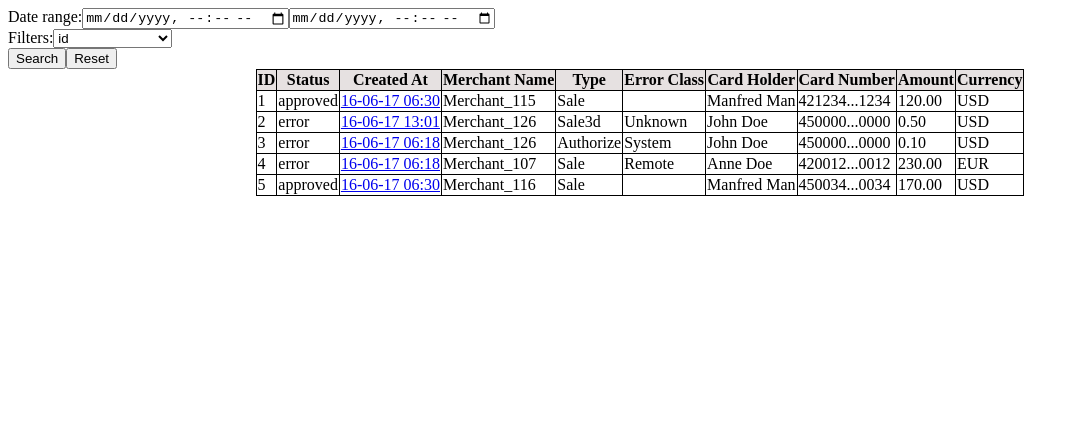
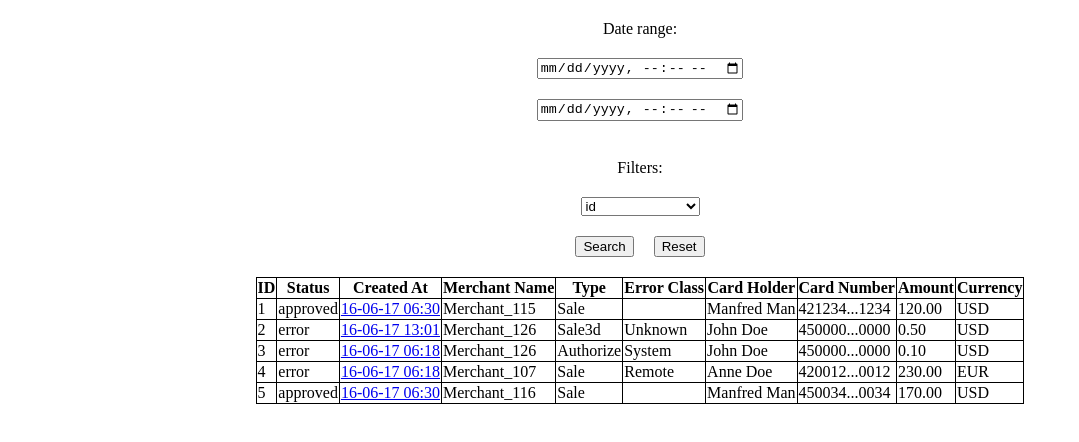
Before and after one commit to retr0future/emp, a React app: page / in a window 1280 px wide. Shown: the top 442 px of the page, without its empty margins (0-1079 px from the left). Built offline with nearby package versions, Linux system fonts and the light colour scheme.

Commit message:
css and logic improvements

```diff
--- /dev/null
+++ b/src/components/SearchArea.css
@@ -0,0 +1,10 @@
+.SearchBar {
+  display: flex;
+  justify-content: center;
+  margin: 10px;
+  flex-direction: column;
+  align-items: center;
+}
+label, input, select, button{
+margin: 10px;
+}
--- a/src/components/SearchArea.js
+++ b/src/components/SearchArea.js
@@ -1,30 +1,44 @@
 import React, { useState } from "react";
+import "./SearchArea.css";
 
-const SearchArea = ({
-  columns,
-  transactions,
-  setTransactionsData,
-  resetData,
-}) => {
+const SearchArea = ({ transactions, setTransactionsData, resetData }) => {
   const [filters, setFilters] = useState([]);
   const [selectedColumn, setSelectedColumn] = useState();
   const [matchBy, setMatchBy] = useState("equal");
   const [value, setValue] = useState("");
   const [results, setSearchResults] = useState([]);
+  const [columns, setColumns] = useState([
+    "id",
+    "status",
+    "created_at",
+    "merchant_name",
+    "type",
+    "error_class",
+    "card_holder",
+    "card_number",
+    "amount",
+  ]);
 
   const handleAddFilter = () => {
     if (!selectedColumn) return;
     if (filters.some((filter) => filter.column === selectedColumn)) return;
     setFilters([...filters, { column: selectedColumn, matchBy, value }]);
-    setSelectedColumn(null);
+    setSelectedColumn("");
     setMatchBy("equal");
     setValue("");
+  };
+  const handleSelectColumn = (e) => {
+    const selected = e.target.value;
+    setSelectedColumn(selected);
+    const newColumns = columns.filter((column) => column !== selected);
+    setColumns(newColumns);
   };
 
   const handleRemoveFilter = (index) => {
     const newFilters = [...filters];
     newFilters.splice(index, 1);
     setFilters(newFilters);
+    setColumns([...columns, filters[index].column]);
   };
   const handleReset = () => {
     resetData();
@@ -64,9 +78,9 @@ const SearchArea = ({
     setSearchResults(filteredTransactions);
     setTransactionsData(filteredTransactions);
   };
-  console.log(results);
+
   return (
-    <div>
+    <div className="SearchBar">
       <label htmlFor="date-range">Date range:</label>
       <input
         type="datetime-local"
@@ -80,7 +94,7 @@ const SearchArea = ({
         id="filters"
         name="filters"
         value={selectedColumn}
-        onChange={(e) => setSelectedColumn(e.target.value)}
+        onChange={handleSelectColumn}
       >
         <option value="" disabled>
           Select a filter
@@ -113,7 +127,7 @@ const SearchArea = ({
           </button>
         </div>
       )}
-      <div>
+      <div className="FilterBar">
         {filters.map((filter, index) => (
           <div key={index}>
             <span>
@@ -124,13 +138,13 @@ const SearchArea = ({
             </button>
           </div>
         ))}
+        <button type="button" onClick={handleSearch}>
+          Search
+        </button>
+        <button type="button" onClick={handleReset}>
+          Reset
+        </button>
       </div>
-      <button type="button" onClick={handleSearch}>
-        Search
-      </button>
-      <button type="button" onClick={handleReset}>
-        Reset
-      </button>
     </div>
   );
 };
--- a/src/pages/HomePage.css
+++ b/src/pages/HomePage.css
@@ -1,8 +1,5 @@
 td, tr, th {
   border: 1px solid;
-}
-.headRow {
-  background-color: #e6e1e1;
 }
 .fallback {
   text-align: center;
--- a/src/pages/HomePage.js
+++ b/src/pages/HomePage.js
@@ -31,12 +31,14 @@ const HomePage = () => {
         .replace(/\//g, "-"),
       merchant_name: transaction.merchant_name,
       type: transaction.type.replace("Transaction", ""),
-      error_class: transaction.error_class ? errorClassMap[transaction.error_class] : "",
+      error_class: transaction.error_class
+        ? errorClassMap[transaction.error_class]
+        : "",
       card_holder: transaction.card_holder,
       card_number: transaction.card_number,
       amount: parseFloat(transaction.amount / 100).toFixed(2),
       currency: transaction.currency,
-      isoDate: transaction.created_at
+      isoDate: transaction.created_at,
     }));
   };
 
@@ -46,13 +48,8 @@ const HomePage = () => {
     const mappedTransactions = transactionsMapper(transactions);
     setData(mappedTransactions);
     dispatch(getData(transactions));
-  }
+  };
   useEffect(() => {
-   /*  const paymentTransactions = new PaymentTransactions();
-    const transactions = paymentTransactions.getTransactions();
-    const mappedTransactions = transactionsMapper(transactions);
-    setData(mappedTransactions);
-    dispatch(getData(transactions)); */
     initializeData();
   }, []);
   const handleSort = (col) => {
@@ -67,20 +64,13 @@ const HomePage = () => {
       setOrder("asc");
     }
   };
-  const columns = [
-    "id",
-    "status",
-    "created_at",
-    "merchant_name",
-    "type",
-    "error_class",
-    "card_holder",
-    "card_number",
-    "amount",
-  ];
   return (
     <>
-      <SearchArea columns={columns} transactions={data} setTransactionsData={setData} resetData ={initializeData}/>
+      <SearchArea
+        transactions={data}
+        setTransactionsData={setData}
+        resetData={initializeData}
+      />
       <table className="table">
         <thead>
           <tr className="headRow">
--- /dev/null
+++ b/src/pages/TransactionPage.css
@@ -0,0 +1,7 @@
+.TransactionPage {
+display: flex;
+justify-content: center;
+margin: 10px;
+flex-direction: column;
+align-items: center;
+}
--- a/src/pages/TransactionPage.js
+++ b/src/pages/TransactionPage.js
@@ -1,13 +1,14 @@
 import React from "react";
 import { Link, useParams } from "react-router-dom";
 import { useSelector } from "react-redux";
+import "./TransactionPage.css";
 
 const TransactionPage = () => {
   const { id } = useParams();
   const { data } = useSelector((state) => state.data);
   const transaction = data.find((tr) => tr.id === Number(id));
   return (
-    <>
+    <div className="TransactionPage">
       <h1>Transaction details for transaction {id}</h1>
       <p>
         Go to <Link to="/">Home</Link>.
@@ -48,7 +49,7 @@ const TransactionPage = () => {
           </tr>
         </tbody>
       </table>
-    </>
+    </div>
   );
 };
 
```
